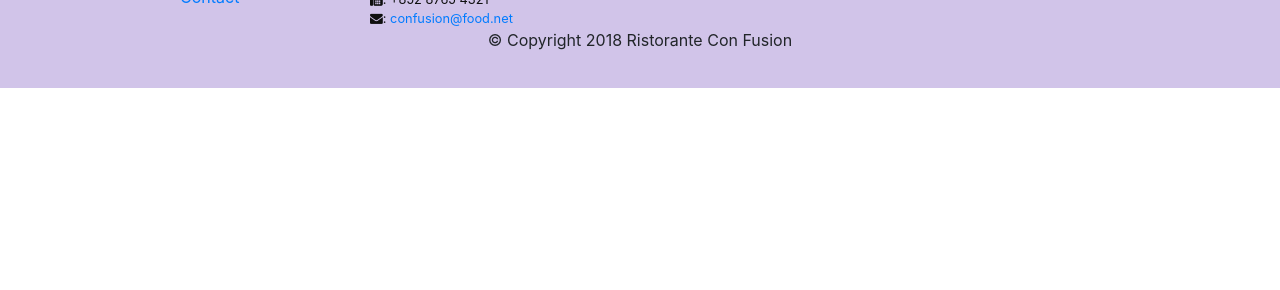
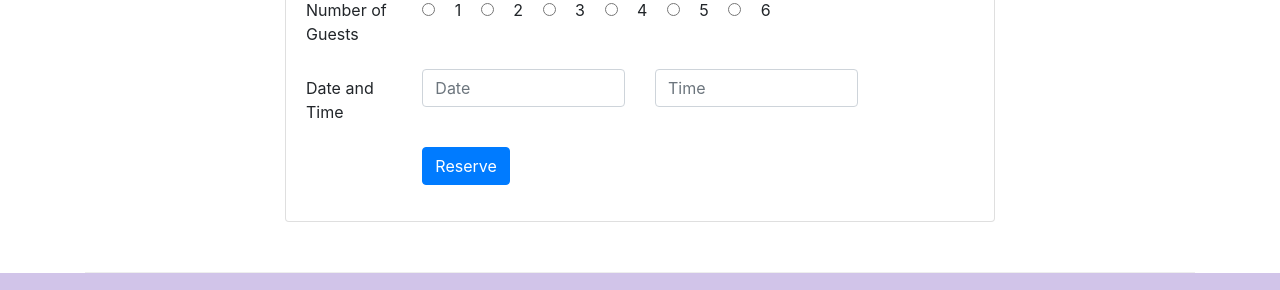
Before and after one commit to Wariorrier/CourseraFSWD, a website: page index.html in a window 1280 px wide. Shown: the part 1673-1963 px from the top of the page. Before the commit the page ends 1761 px from the top, so only its background shows below. Drawn offline with nearby package versions, Linux system fonts and the light colour scheme.

Commit message:
Assignment 2

```diff
--- a/index.html
+++ b/index.html
@@ -37,8 +37,11 @@
                         <h1>Ristorante con Fusion</h1>
                         <p>We take inspiration from the World's best cuisines, and create a unique fusion experience. Our lipsmacking creations will tickle your culinary senses!</p>
                     </div>
-                    <div class="col-12 col-sm align-self-center">
+                    <div class="col-12 col-sm-3 align-self-center">
                         <img src="img/logo.png" class="img-fluid">
+                    </div>
+                    <div class="col-12 col-sm-3 align-self-center">
+                        <a class="btn btn-warning btn-sm btn-block" href="#Reserve">Reserve Table</a>
                     </div>
                 </div>
             </div>
@@ -66,8 +69,13 @@
                     <h3>This Month's Promotions</h3>
                 </div>
                 <div class="col col-sm col-md">
-                    <h2>Weekend Grand Buffet</h2>
-                    <p>Featuring mouthwatering combinations with a choice of five different salads, six enticing appetizers, six main entrees and five choicest desserts. Free flowing bubbly and soft drinks. All for just $19.99 per person </p>
+                    <div class = "media">
+                        <div class="media-body">
+                            <h2 class="mt-0">Weekend Grand Buffet <span class="badge badge-danger">NEW</span></h2>
+                            <p>Featuring mouthwatering combinations with a choice of five different salads, six enticing appetizers, six main entrees and five choicest desserts. Free flowing bubbly and soft drinks. All for just $19.99 per person </p>
+                        </div>
+                        <img class="d-flex ml-3 img-thumbnail align-self-center" src="./img/buffet.png" alt="alberto">
+                    </div>
                 </div>
             </div>
 
@@ -80,13 +88,57 @@
                         <img class="d-flex mr-3 img-thumbnail align-self-center" src="./img/alberto.png" alt="alberto">
                         <div class="media-body">
                             <h2 class="mt-0">Alberto Somayya</h2>
-
                             <h4>Executive Chef</h4>
                             <p>Award winning three-star Michelin chef with wide International experience having worked closely with whos-who in the culinary world, he specializes in creating mouthwatering Indo-Italian fusion experiences. </p>
                         </div>
                     </div>
                 </div>
             </div>
+
+            <div class="row row-content align-items-center" id="Reserve">
+                <div class="col-12 col-md-8 offset-md-2">
+                    <div class="card">
+                        <h3 class="card-header bg-warning text-white">Reserve a Table</h3>
+                        <div class="card-body">
+                            <form>
+                                <div class="form-group row">
+                                    <label class="col-md-2 col-form-label">Number of Guests</label>
+                                    <div class = "col-md-10">
+                                        <input id="one" type="radio" name="seates">
+                                        <label for="one" class="col-auto col-form-label">1</label>
+                                        <input id="two" type="radio" name="seates">
+                                        <label for="two" class="col-auto col-form-label">2</label>
+                                        <input id="three" type="radio" name="seates">
+                                        <label for="three" class="col-auto col-form-label">3</label>
+                                        <input id="four" type="radio" name="seates">
+                                        <label for="four" class="col-auto col-form-label">4</label>
+                                        <input id="five" type="radio" name="seates">
+                                        <label for="five" class="col-auto col-form-label">5</label>
+                                        <input id="six" type="radio" name="seates">
+                                        <label for="six" class="col-auto col-form-label">6</label>
+                                    </div>
+                                </div>
+                                <div class="form-group row">
+                                    <label class="col-md-2 col-form-label">Date and Time</label>
+                                    <div class = "col-md-4">
+                                        <input id="date" type="text" class="form-control" name="date" placeholder="Date">
+                                    </div>
+                                    <div class = "col-md-4">
+                                        <input id="time" type="text" class="form-control" name="time" placeholder="Time">
+                                    </div>
+                                </div>
+                                <div class="form-group row">
+                                    <div class="col-md-2"></div>
+                                    <div class = "col-md-10">
+                                        <button class="btn btn-primary" type="submit">Reserve</button>
+                                    </div>
+                                </div>
+                            </form>
+                        </div>
+                    </div>
+                </div>
+            </div>
+
         </div>
 
         <footer class = "footer">
@@ -113,7 +165,7 @@
                     </address>
                     </div>
                     <div class="col-12 col-sm-4 align-self-center">
-                        ]<div class="text-center">
+                        <div class="text-center">
                             <a class = "btn btn-social-icon btn-google" href="http://google.com/+"><i class = "fa fa-google-plus fa-large"></i></a>
                             <a class = "btn btn-social-icon btn-facebook"href="http://www.facebook.com/profile.php?id="><i class = "fa fa-facebook fa-large"></i></a>
                             <a class = "btn btn-social-icon btn-linkedin"href="http://www.linkedin.com/in/"><i class = "fa fa-linkedin fa-large"></i></a>
```
